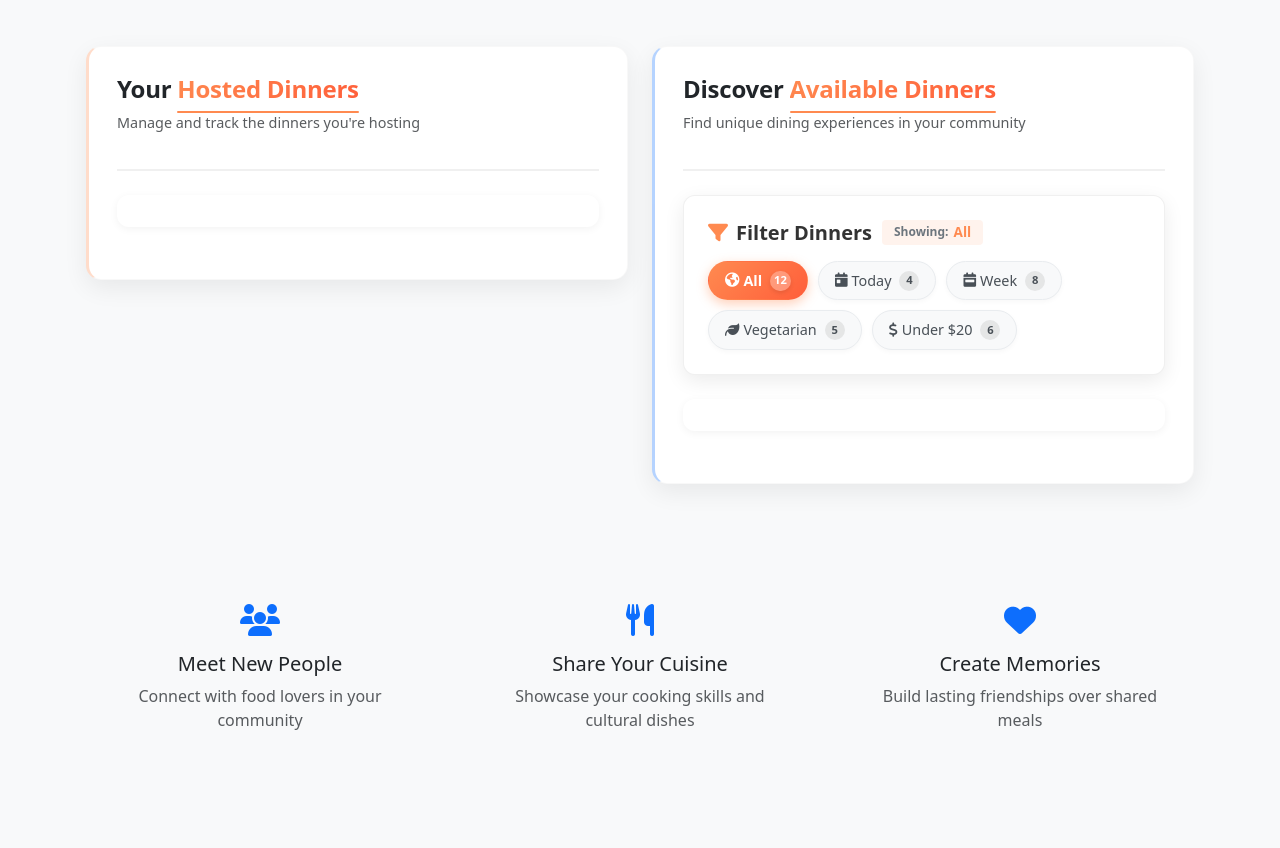
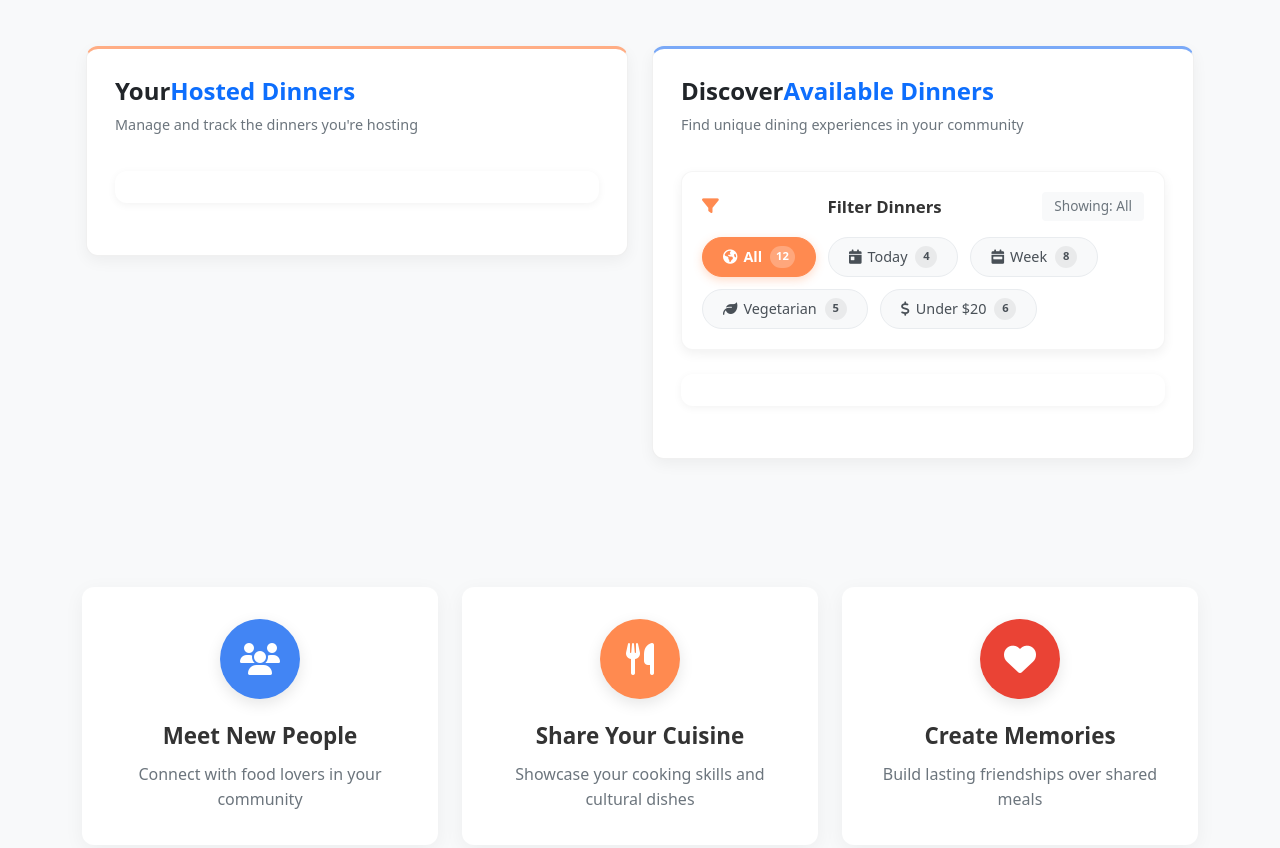
Before and after one commit to repoeli/dinner-hoting-app, a website: page frontend/index.html in a window 1280 px wide. Shown: the part 1067-1915 px from the top of the page. Before the commit the page ends 1887 px from the top, so only its background shows below. Drawn offline with nearby package versions, Linux system fonts and the light colour scheme.

Commit message:
feat: Enhance filter chips functionality and improve UI layout

```diff
--- a/frontend/assets/css/style.css
+++ b/frontend/assets/css/style.css
@@ -753,74 +753,84 @@
 .filter-section {
     position: relative;
     margin-bottom: 1.5rem;
-    padding: 1.5rem;
+    padding: 1.25rem;
     background: rgba(255, 255, 255, 1);
     border-radius: 12px;
-    box-shadow: 0 6px 20px rgba(0, 0, 0, 0.08);
-    border: 1px solid rgba(0, 0, 0, 0.06);
-    z-index: 10; /* Higher z-index to ensure it stacks properly */
+    box-shadow: 0 4px 12px rgba(0, 0, 0, 0.06);
+    border: 1px solid rgba(0, 0, 0, 0.04);
+    z-index: 10;
     transition: all 0.3s ease;
 }
 
 .filter-section:hover {
-    box-shadow: 0 8px 25px rgba(0, 0, 0, 0.12);
-    transform: translateY(-2px);
-}
-
-.filter-section h5 {
+    box-shadow: 0 6px 15px rgba(0, 0, 0, 0.08);
+}
+
+.filter-header {
     margin-bottom: 1rem;
     font-weight: 600;
     color: #333;
     display: flex;
     align-items: center;
-}
-
-.filter-section h5 i {
+    justify-content: space-between;
+    font-size: 1.05rem;
+}
+
+.filter-header i {
     margin-right: 8px;
     color: #FF8A50;
 }
 
+.filter-showing {
+    font-size: 0.85rem;
+    color: #6c757d;
+    font-weight: normal;
+    background-color: #f8f9fa;
+    padding: 0.25rem 0.75rem;
+    border-radius: 4px;
+}
+
 .filter-container {
     display: flex;
     flex-wrap: wrap;
-    gap: 10px;
+    gap: 12px;
     align-items: center;
 }
 
 .filter-chip {
     display: inline-flex;
     align-items: center;
-    justify-content: center;
-    padding: 0.5rem 1rem;
+    padding: 0.5rem 1.25rem;
     background: #f8f9fa;
     border: 1px solid #e9ecef;
-    border-radius: 2.5rem;
+    border-radius: 50px;
     font-size: 0.9rem;
     color: #495057;
     cursor: pointer;
     transition: all 0.25s ease;
     white-space: nowrap;
-    min-width: 80px;
-    position: relative;
-    overflow: hidden;
     font-weight: 500;
-    box-shadow: 0 2px 5px rgba(0, 0, 0, 0.03);
+}
+
+.filter-chip i {
+    margin-right: 6px;
+    font-size: 0.9rem;
 }
 
 .filter-chip:hover {
     background: #f1f3f5;
-    transform: translateY(-3px);
-    box-shadow: 0 4px 10px rgba(0, 0, 0, 0.08);
+    transform: translateY(-2px);
+    box-shadow: 0 3px 8px rgba(0, 0, 0, 0.08);
     border-color: #dee2e6;
     color: #212529;
 }
 
 .filter-chip.active {
-    background: linear-gradient(135deg, #FF8A50, #FF5E3A);
+    background-color: #FF8A50;
     color: white;
-    border-color: transparent;
+    border-color: #FF8A50;
     font-weight: 600;
-    box-shadow: 0 4px 12px rgba(255, 138, 80, 0.4);
+    box-shadow: 0 3px 10px rgba(255, 138, 80, 0.3);
 }
 
 .filter-chip.filter-click::after {
@@ -864,25 +874,24 @@
     display: inline-flex;
     align-items: center;
     justify-content: center;
-    background: rgba(0, 0, 0, 0.08);
+    background: rgba(0, 0, 0, 0.06);
     color: inherit;
-    border-radius: 100px;
+    border-radius: 50px;
     font-size: 0.7rem;
-    min-width: 20px;
-    height: 20px;
-    padding: 0 4px;
+    min-width: 22px;
+    height: 22px;
+    padding: 0 6px;
     margin-left: 8px;
     transition: all 0.3s ease;
     font-weight: 600;
 }
 
 .filter-chip.active .count-badge {
-    background: rgba(255, 255, 255, 0.3);
-    box-shadow: 0 2px 4px rgba(0, 0, 0, 0.1);
+    background: rgba(255, 255, 255, 0.25);
 }
 
 .filter-chip:hover .count-badge {
-    transform: scale(1.1);
+    transform: scale(1.05);
 }
 
 @keyframes badgePulse {
@@ -987,25 +996,24 @@
 
 .section-dinners {
     background-color: #fff;
-    border-radius: 15px;
+    border-radius: 12px;
     padding: 1.75rem;
-    box-shadow: 0 8px 25px rgba(0, 0, 0, 0.07);
-    border: 1px solid rgba(0, 0, 0, 0.03);
-    transition: all 0.4s ease;
+    box-shadow: 0 5px 15px rgba(0, 0, 0, 0.05);
+    border: 1px solid #f0f0f0;
+    transition: all 0.3s ease;
 }
 
 .section-dinners:hover {
-    box-shadow: 0 12px 30px rgba(0, 0, 0, 0.1);
-    transform: translateY(-3px);
-}
-
-/* Section transitions and separators */
+    box-shadow: 0 8px 25px rgba(0, 0, 0, 0.1);
+}
+
+/* Section borders to match design */
 .section-column:nth-child(1) .section-dinners {
-    border-left: 3px solid rgba(255, 138, 80, 0.3);
+    border-top: 3px solid rgba(255, 138, 80, 0.7);
 }
 
 .section-column:nth-child(2) .section-dinners {
-    border-left: 3px solid rgba(13, 110, 253, 0.3);
+    border-top: 3px solid rgba(66, 133, 244, 0.7);
 }
 
 /* Active section indicator */
@@ -1041,44 +1049,33 @@
 
 /* Section headers */
 .section-header {
-    margin-bottom: 1.75rem;
-    border-bottom: 2px solid rgba(0, 0, 0, 0.06);
-    padding-bottom: 1.25rem;
+    margin-bottom: 1.5rem;
+    padding-bottom: 0.75rem;
     position: relative;
 }
 
 .section-header h2 {
-    font-weight: 800;
-    margin-bottom: 0.75rem;
+    font-weight: 700;
+    margin-bottom: 0.5rem;
     position: relative;
     font-size: 1.5rem;
-    letter-spacing: -0.01em;
+    display: flex;
+    align-items: baseline;
 }
 
 .section-header h2 .text-primary {
-    color: #FF8A50 !important;
+    color: #FF8A50;
     position: relative;
-    background: linear-gradient(135deg, #FF8A50, #FF5E3A);
-    -webkit-background-clip: text;
-    background-clip: text;
-    color: transparent !important;
-    text-shadow: none;
-}
-
-.section-header h2 .text-primary::after {
-    content: '';
-    position: absolute;
-    bottom: -8px;
-    left: 0;
-    width: 100%;
-    height: 2px;
-    background-color: #FF8A50;
-    border-radius: 2px;
+}
+
+.section-header:nth-child(2) h2 .text-primary {
+    color: #4285F4;
 }
 
 .section-header p {
     color: #6c757d;
     font-size: 0.9rem;
+    margin-bottom: 0;
 }
 
 /* Header Styles */
@@ -2144,3 +2141,88 @@
     font-size: 0.75rem;
     margin-top: 0.25rem;
 }
+
+/* Feature Cards - Modern Design */
+.features-section {
+    background-color: #f8f9fa;
+    padding: 4rem 0;
+    margin-top: 2rem;
+}
+
+.feature-card {
+    display: flex;
+    flex-direction: column;
+    align-items: center;
+    text-align: center;
+    padding: 2rem 1.5rem;
+    border-radius: 12px;
+    background: white;
+    box-shadow: 0 5px 20px rgba(0, 0, 0, 0.05);
+    transition: all 0.3s ease;
+}
+
+.feature-card:hover {
+    transform: translateY(-10px);
+    box-shadow: 0 10px 30px rgba(0, 0, 0, 0.12);
+}
+
+.feature-icon {
+    width: 80px;
+    height: 80px;
+    border-radius: 50%;
+    display: flex;
+    align-items: center;
+    justify-content: center;
+    margin-bottom: 1.5rem;
+    color: white;
+    font-size: 2rem;
+    box-shadow: 0 5px 15px rgba(0, 0, 0, 0.1);
+}
+
+.feature-icon.blue {
+    background-color: #4285F4;
+}
+
+.feature-icon.orange {
+    background-color: #FF8A50;
+}
+
+.feature-icon.red {
+    background-color: #EA4335;
+}
+
+.feature-card h3 {
+    font-size: 1.4rem;
+    font-weight: 700;
+    margin-bottom: 0.75rem;
+    color: #333;
+}
+
+.feature-card p {
+    font-size: 1rem;
+    color: #6c757d;
+    line-height: 1.6;
+    margin-bottom: 0;
+}
+
+@media (max-width: 768px) {
+    .feature-card {
+        padding: 1.5rem 1rem;
+        margin-bottom: 1rem;
+    }
+
+    .feature-icon {
+        width: 60px;
+        height: 60px;
+        font-size: 1.5rem;
+        margin-bottom: 1rem;
+    }
+
+    .feature-card h3 {
+        font-size: 1.2rem;
+    }
+
+    .feature-card p {
+        font-size: 0.95rem;
+    }
+}
--- a/frontend/index.html
+++ b/frontend/index.html
@@ -100,9 +100,9 @@
                     <!-- Your Dinners Section -->
                     <div class="section-column">
                         <section id="my-dinners" class="section-dinners">
-                            <div class="section-header mb-4">
-                                <h2 class="h3 mb-2">Your <span class="text-primary">Hosted Dinners</span></h2>
-                                <p class="text-muted">Manage and track the dinners you're hosting</p>
+                            <div class="section-header">
+                                <h2>Your <span class="text-primary">Hosted Dinners</span></h2>
+                                <p>Manage and track the dinners you're hosting</p>
                             </div>
 
                             <div id="userDinnersContainer" class="dinners-grid">
@@ -114,40 +114,38 @@
                     <!-- Available Dinners Section -->
                     <div class="section-column">
                         <section id="available-dinners" class="section-dinners">
-                            <div class="section-header mb-4">
-                                <h2 class="h3 mb-2">Discover <span class="text-primary">Available Dinners</span></h2>
-                                <p class="text-muted">Find unique dining experiences in your community</p>
+                            <div class="section-header">
+                                <h2>Discover <span class="text-primary">Available Dinners</span></h2>
+                                <p>Find unique dining experiences in your community</p>
                             </div>
 
-                        <!-- Enhanced Filter Section -->
+                        <!-- Filter Dinners Section Matching Design -->
                         <div class="filter-section mb-4">
-                            <h5>
+                            <div class="filter-header">
                                 <i class="fas fa-filter"></i> Filter Dinners
-                                <span class="filter-indicator">
-                                    <span id="currentFilterIndicator">All</span>
-                                </span>
-                            </h5>
+                                <div class="filter-showing">Showing: <span id="currentFilterIndicator">All</span></div>
+                            </div>
                             <div class="filter-container">
-                                <span class="filter-chip active" data-filter="all">
-                                    <i class="fas fa-globe-americas me-1"></i>All
+                                <div class="filter-chip active" data-filter="all">
+                                    <i class="fas fa-globe-americas"></i> All
                                     <span class="count-badge">12</span>
-                                </span>
-                                <span class="filter-chip" data-filter="today">
-                                    <i class="fas fa-calendar-day me-1"></i>Today
+                                </div>
+                                <div class="filter-chip" data-filter="today">
+                                    <i class="fas fa-calendar-day"></i> Today
                                     <span class="count-badge">4</span>
-                                </span>
-                                <span class="filter-chip" data-filter="this-week">
-                                    <i class="fas fa-calendar-week me-1"></i>Week
+                                </div>
+                                <div class="filter-chip" data-filter="week">
+                                    <i class="fas fa-calendar-week"></i> Week
                                     <span class="count-badge">8</span>
-                                </span>
-                                <span class="filter-chip" data-filter="vegetarian">
-                                    <i class="fas fa-leaf me-1"></i>Vegetarian
+                                </div>
+                                <div class="filter-chip" data-filter="vegetarian">
+                                    <i class="fas fa-leaf"></i> Vegetarian
                                     <span class="count-badge">5</span>
-                                </span>
-                                <span class="filter-chip" data-filter="under-20">
-                                    <i class="fas fa-dollar-sign me-1"></i>Under $20
+                                </div>
+                                <div class="filter-chip" data-filter="under-20">
+                                    <i class="fas fa-dollar-sign"></i> Under $20
                                     <span class="count-badge">6</span>
-                                </span>
+                                </div>
                             </div>
                         </div>
 
@@ -160,28 +158,34 @@
             </div>
 
             <!-- Features Section -->
-            <section class="features-section py-5 bg-light">
+            <section class="features-section py-5">
                 <div class="container">
                     <div class="row g-4">
                         <div class="col-md-4">
-                            <div class="feature-card text-center p-4">
-                                <i class="fas fa-users fa-2x text-primary mb-3"></i>
-                                <h3 class="h5">Meet New People</h3>
-                                <p class="text-muted">Connect with food lovers in your community</p>
+                            <div class="feature-card">
+                                <div class="feature-icon blue">
+                                    <i class="fas fa-users"></i>
+                                </div>
+                                <h3>Meet New People</h3>
+                                <p>Connect with food lovers in your community</p>
                             </div>
                         </div>
                         <div class="col-md-4">
-                            <div class="feature-card text-center p-4">
-                                <i class="fas fa-utensils fa-2x text-primary mb-3"></i>
-                                <h3 class="h5">Share Your Cuisine</h3>
-                                <p class="text-muted">Showcase your cooking skills and cultural dishes</p>
+                            <div class="feature-card">
+                                <div class="feature-icon orange">
+                                    <i class="fas fa-utensils"></i>
+                                </div>
+                                <h3>Share Your Cuisine</h3>
+                                <p>Showcase your cooking skills and cultural dishes</p>
                             </div>
                         </div>
                         <div class="col-md-4">
-                            <div class="feature-card text-center p-4">
-                                <i class="fas fa-heart fa-2x text-primary mb-3"></i>
-                                <h3 class="h5">Create Memories</h3>
-                                <p class="text-muted">Build lasting friendships over shared meals</p>
+                            <div class="feature-card">
+                                <div class="feature-icon red">
+                                    <i class="fas fa-heart"></i>
+                                </div>
+                                <h3>Create Memories</h3>
+                                <p>Build lasting friendships over shared meals</p>
                             </div>
                         </div>
                     </div>
```
Also changed, not shown: frontend/assets/js/ui-enhancements.js (+79 -0 lines).
